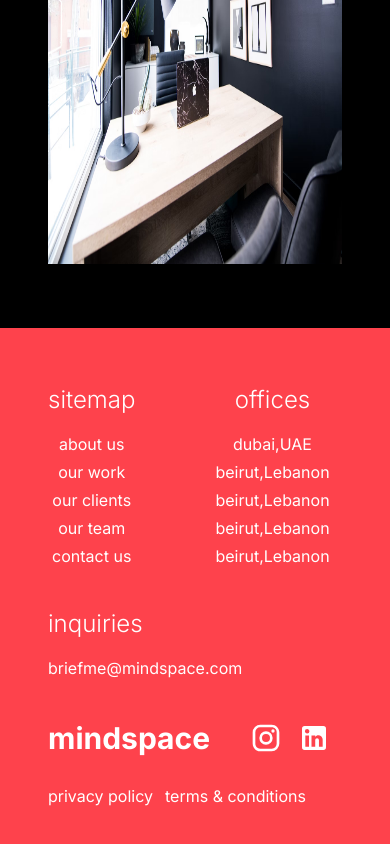
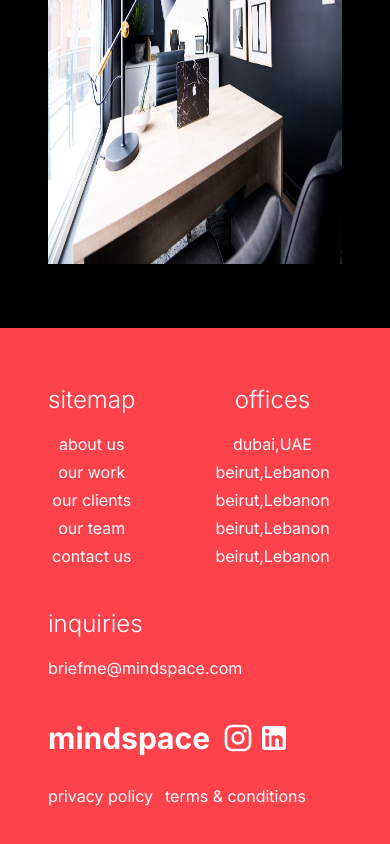
Before and after one commit to MohammedElHabach/CreoHub-Intership-Frontend-2nd-Month, a Next.js app: page /about in a window 390 px wide. Shown: the part 1146-1990 px from the top of the page. Built offline with nearby package versions, Linux system fonts and the light colour scheme; no server answers.

Commit message:
fix footer

```diff
--- a/src/components/Footer.js
+++ b/src/components/Footer.js
@@ -38,15 +38,14 @@ const Footer = () => {
             </div>
 
             <div className='flex flex-wrap justify-between items-center gap-y-7 mt-10'>
-                <div className='flex gap-x-7 items-center space-x-3'>
+                <div className='flex sm:gap-x-7 items-center space-x-3'>
                     <Link href="/">
                         <h1 className='text-3xl font-bold'>mindspace</h1>
                     </Link>
                     <span className='hidden md:block'>|</span>
-                    <div className='space-x-4'>
-
-                    <Link href="/"><InstagramIcon sx={{fontSize:"2rem"}}/></Link>
-                    <Link href="/"><LinkedInIcon sx={{fontSize:"2rem"}}/></Link>
+                    <div className='space-x-1 sm:space-x-3'>
+                        <Link href="/"><InstagramIcon sx={{fontSize:"2rem"}}/></Link>
+                        <Link href="/"><LinkedInIcon sx={{fontSize:"2rem"}}/></Link>
                     </div>
                 </div>
 
```
